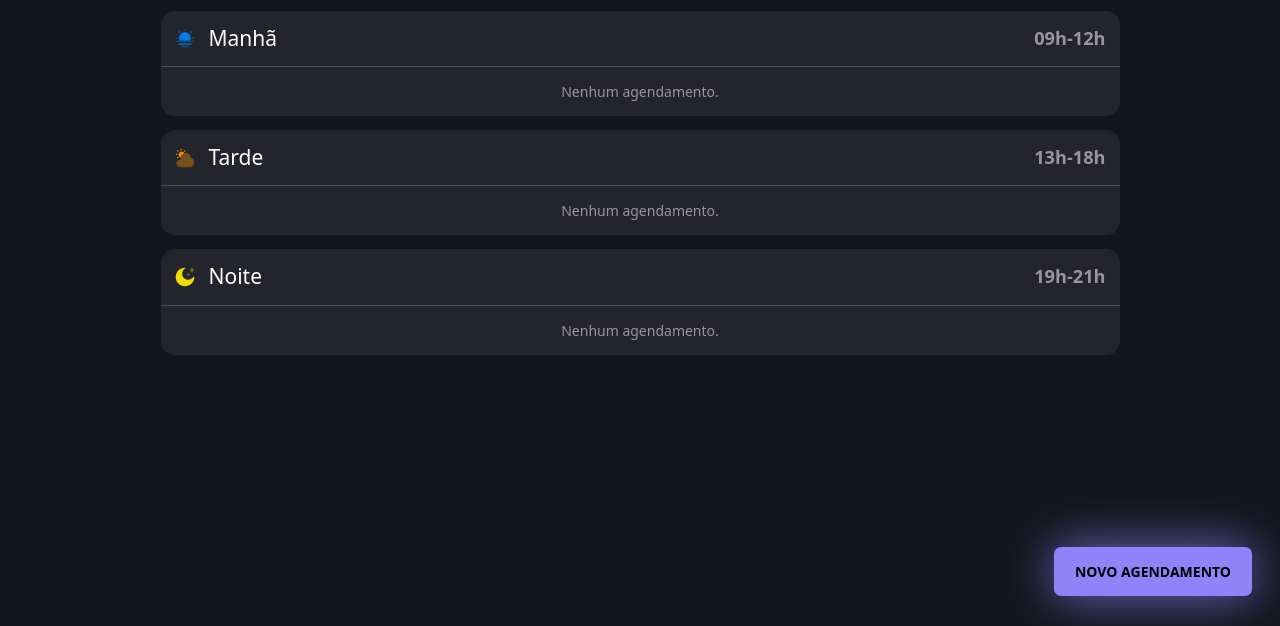
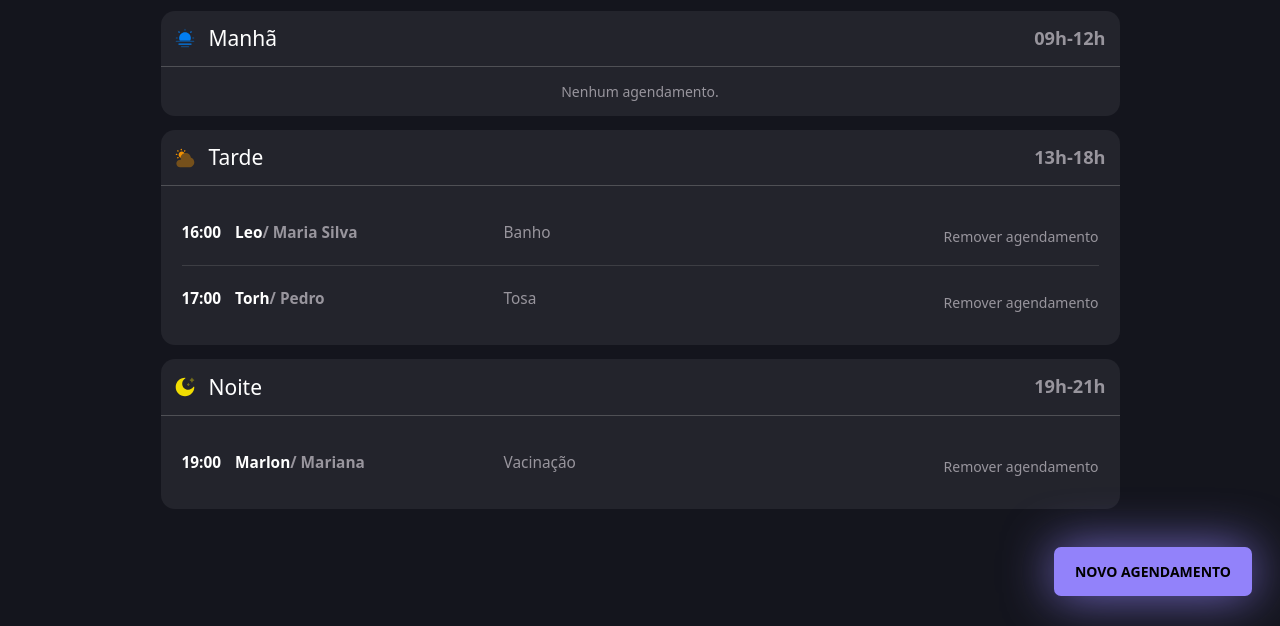
Before and after one commit to Lazaro277/agendamento-petshop, a website built with webpack: page index.html in a window 1280 px wide. Shown: the part 174-800 px from the top of the page. Built offline with nearby package versions, Linux system fonts and the light colour scheme; data requests are answered from the project's data file.

Commit message:
fixing position description for desktop

```diff
--- a/server.json
+++ b/server.json
@@ -1,4 +1,29 @@
 {
-  "schedules": [],
+  "schedules": [
+    {
+      "tutorName": "Maria Silva",
+      "petName": "Leo",
+      "tutorNumber": "(99) 9 9999-9999",
+      "description": "Banho",
+      "when": "2026-11-19T16:00:00",
+      "id": "fVAQd0uYwHM"
+    },
+    {
+      "tutorName": "Mariana",
+      "petName": "Marlon",
+      "tutorNumber": "(99) 9 9999-9999",
+      "description": "Vacinação",
+      "when": "2026-11-19T19:00:00",
+      "id": "iLtKUf7GkFU"
+    },
+    {
+      "tutorName": "Pedro",
+      "petName": "Torh",
+      "tutorNumber": "(99) 9 9999-9999",
+      "description": "Tosa",
+      "when": "2026-11-19T17:00:00",
+      "id": "uGb1JyyR1v4"
+    }
+  ],
   "$schema": "./node_modules/json-server/schema.json"
 }
--- a/src/styles/schedule.css
+++ b/src/styles/schedule.css
@@ -71,7 +71,8 @@
       display: flex;
 
       .scheduling-description {
-        margin-left: 10rem;
+        position: absolute;
+        left: 23rem;
       }
 
       .remove-scheduling {
```
